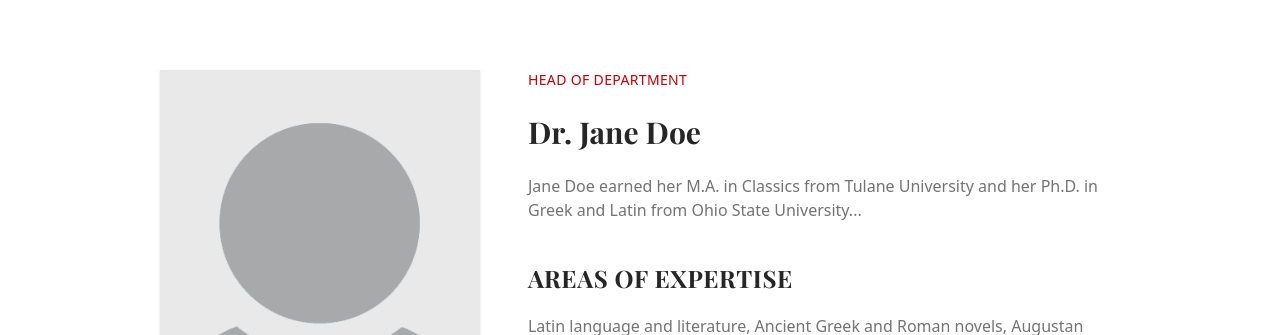
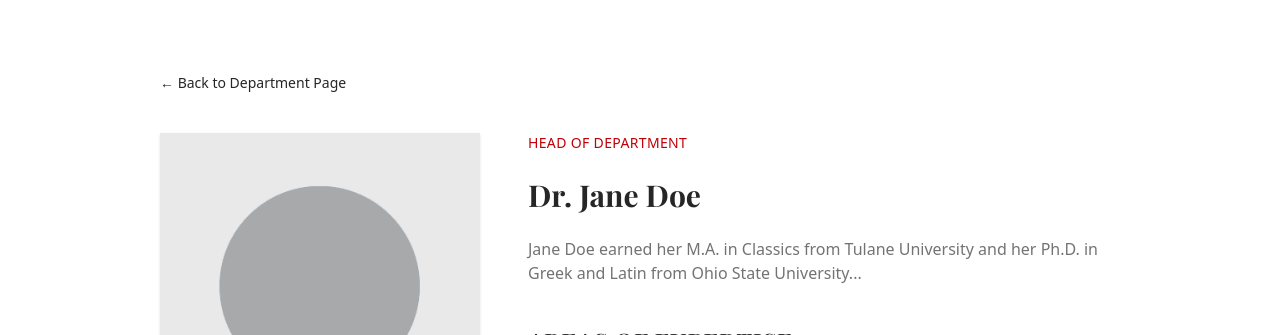
Before and after one commit to ecerri22/fbl-web, a Next.js app: page /staff/jane-doe in a window 1280 px wide. Shown: the part 447-782 px from the top of the page. Built offline with nearby package versions, Linux system fonts and the light colour scheme.

Commit message:
add back to butto in staff personal page

```diff
--- a/src/app/staff/[slug]/page.tsx
+++ b/src/app/staff/[slug]/page.tsx
@@ -6,18 +6,29 @@ import { Mail, MapPin, Phone } from "lucide-react";
 import Link from "next/link";
 
 // eslint-disable-next-line @typescript-eslint/no-explicit-any
-export default function StaffDetailPage({ params }: { params: any }) {
+export default function StaffDetailPage({ params, searchParams}: any ) {
   const staff = staffMembers.find((s) => s.slug === params.slug);
   if (!staff) return notFound();
+
+  const rawFrom = searchParams?.from || "/departments";
+  const from = rawFrom.startsWith("/") ? rawFrom : "/departments";
 
   return (
     <PageWrapper>
       <main className="text-neutral-800 min-h-screen max-w-7xl mx-auto space-y-24 px-6 md:px-0 py-10">
+
         <section className="max-w-5xl mx-auto">
+          {/* Back button */}
+          <Link
+            href={from}
+            className="inline-block mb-10 hover:text-red-800 text-sm text-neutral-800"
+          >
+            ← Back to Department Page
+          </Link>
+
           <div className="flex flex-col md:flex-row gap-12 mb-12">
             {/* LEFT: Image + Contact Info */}
             <div className="w-full md:w-1/3 flex flex-col items-center gap-12">
-              {/* Staff Image */}
               <div className="relative w-full h-96 overflow-hidden shadow">
                 <Image
                   src={staff.photo || "/images/default-profile-icon-6.jpg"}
@@ -27,25 +38,19 @@ export default function StaffDetailPage({ params }: { params: any }) {
                 />
               </div>
 
-              {/* Contact Info */}
               <div className="w-full space-y-6 text-sm text-neutral-500">
-                {/* Email */}
                 <div className="flex items-start gap-4">
                   <div className="w-12 h-12 flex items-center justify-center border border-neutral-200">
                     <Mail size={18} className="text-neutral-600" />
                   </div>
                   <div className="flex flex-col space-y-1">
                     <p className="text-md font-semibold text-red-800">Email Address</p>
-                    <a
-                      href={`mailto:${staff.email}`}
-                      className="hover:underline text-neutral-600 break-all"
-                    >
+                    <a href={`mailto:${staff.email}`} className="hover:underline text-neutral-600 break-all">
                       {staff.email}
                     </a>
                   </div>
                 </div>
 
-                {/* Phone */}
                 <div className="flex items-start gap-4">
                   <div className="w-12 h-12 flex items-center justify-center border border-neutral-200">
                     <Phone size={18} className="text-neutral-600" />
@@ -56,7 +61,6 @@ export default function StaffDetailPage({ params }: { params: any }) {
                   </div>
                 </div>
 
-                {/* Location */}
                 <div className="flex items-start gap-4">
                   <div className="w-12 h-12 flex items-center justify-center border border-neutral-200">
                     <MapPin size={18} className="text-neutral-600" />
@@ -71,14 +75,12 @@ export default function StaffDetailPage({ params }: { params: any }) {
 
             {/* RIGHT: Title, Bio, Content */}
             <div className="flex-1">
-              {/* Title, Name, Bio */}
-              <div className="space-y-6 ">
+              <div className="space-y-6">
                 <p className="text-sm text-red-700 uppercase tracking-wide">{staff.title}</p>
                 <h1 className="text-3xl font-bold text-neutral-800 font-playfair">{staff.name}</h1>
                 <p className="text-neutral-500">{staff.bio}</p>
               </div>
 
-              {/* Areas of Expertise */}
               {staff.expertise.length > 0 && (
                 <section className="pt-10 pb-8 border-b border-neutral-200">
                   <h2 className="text-2xl text-neutral-800 font-playfair mb-5 uppercase tracking-wide">
@@ -88,7 +90,6 @@ export default function StaffDetailPage({ params }: { params: any }) {
                 </section>
               )}
 
-              {/* Courses */}
               {staff.courses.length > 0 && (
                 <section className="pt-10 pb-8 border-b border-neutral-200">
                   <h2 className="text-2xl font-semibold text-neutral-800 font-playfair mb-5 uppercase tracking-wide">
@@ -96,15 +97,12 @@ export default function StaffDetailPage({ params }: { params: any }) {
                   </h2>
                   <ul className="list-inside space-y-5 text-red-800">
                     {staff.courses.map((course, i) => (
-                      <li key={i}>
-                        {course}
-                      </li>
+                      <li key={i}>{course}</li>
                     ))}
                   </ul>
                 </section>
               )}
 
-              {/* Publications */}
               {staff.publications.length > 0 && (
                 <section className="pt-10">
                   <h2 className="text-2xl font-semibold text-neutral-800 font-playfair mb-5 uppercase tracking-wide">
@@ -118,7 +116,6 @@ export default function StaffDetailPage({ params }: { params: any }) {
                 </section>
               )}
             </div>
-
           </div>
         </section>
       </main>
--- a/src/app/staff/_components/DepartmentStaffSection.tsx
+++ b/src/app/staff/_components/DepartmentStaffSection.tsx
@@ -4,6 +4,7 @@ import Image from "next/image";
 import Link from "next/link";
 import { useState } from "react";
 import { Mail, MapPin } from "lucide-react";
+import { usePathname } from "next/navigation";
 
 interface StaffMember {
   name: string;
@@ -22,6 +23,9 @@ interface DepartmentStaffSectionProps {
 const roleOrder = ["Professor", "Lecturer", "Assistant Lecturer"];
 
 function StaffCard({ member }: { member: StaffMember }) {
+
+  const pathname = usePathname();
+
   const [imgSrc, setImgSrc] = useState(
     member.imgSrc && member.imgSrc.trim() !== ""
       ? member.imgSrc
@@ -69,8 +73,11 @@ function StaffCard({ member }: { member: StaffMember }) {
         </div>
 
         <Link
-        href={`/staff/${member.slug}`}
-        className="relative inline-block px-4 py-2 font-roboto text-white transition-colors duration-300 group overflow-hidden bg-red-800"
+          href={{
+            pathname: `/staff/${member.slug}`,
+            query: { from: pathname },
+          }}
+          className="relative inline-block px-4 py-2 font-roboto text-white transition-colors duration-300 group overflow-hidden bg-red-800"
         >
           <span className="absolute inset-0 w-0 bg-neutral-800 transition-all duration-700 ease-out group-hover:w-full"></span>
           <span className="relative text-md z-10 capitalize whitespace-nowrap">
```
